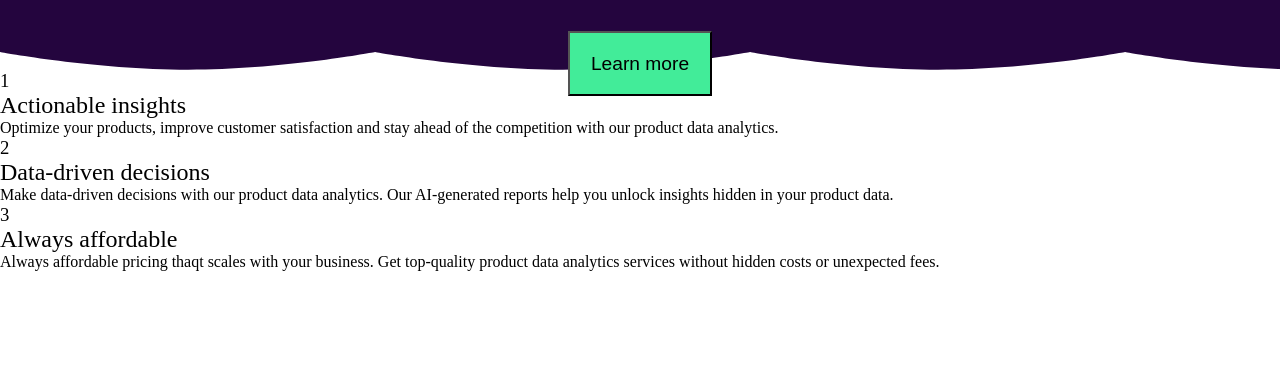
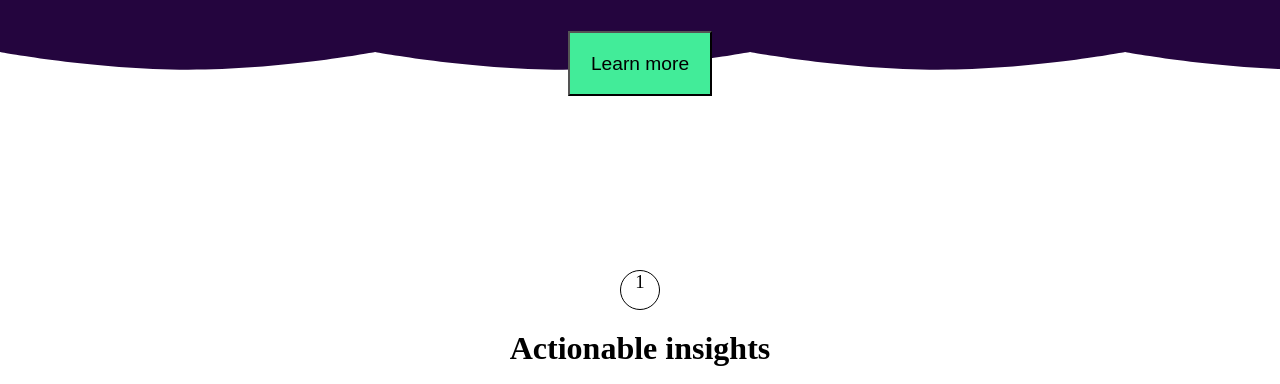
Before and after one commit to Front-End-Mentor-Projects/workit_landing_page, a plain HTML site: page index.html in a window 1280 px wide. Shown: the part 412-796 px from the top of the page. Drawn offline with Linux system fonts and the light colour scheme.

Commit message:
General styling to get everything aligned in info section

```diff
--- a/styles.css
+++ b/styles.css
@@ -99,3 +99,36 @@ nav a {
   height: 179px;
   margin-top: 25%;
 }
+
+.infoSection {
+  display: flex;
+  flex-direction: column;
+  justify-content: center;
+  align-items: center;
+  text-align: center;
+  margin-top: 175px;
+}
+
+.infoBox {
+  display: flex;
+  flex-direction: column;
+  align-items: center;
+  text-align: center;
+  margin-top: 25px;
+}
+.infoBox h3 {
+  border: 1px solid black;
+  border-radius: 50px;
+  width: 40px;
+  height: 40px;
+}
+
+.infoBox h2 {
+  font-weight: 700;
+  font-size: 32px;
+  margin: 20px;
+}
+
+.infoBox p {
+  font-size: 20px;
+}
```
